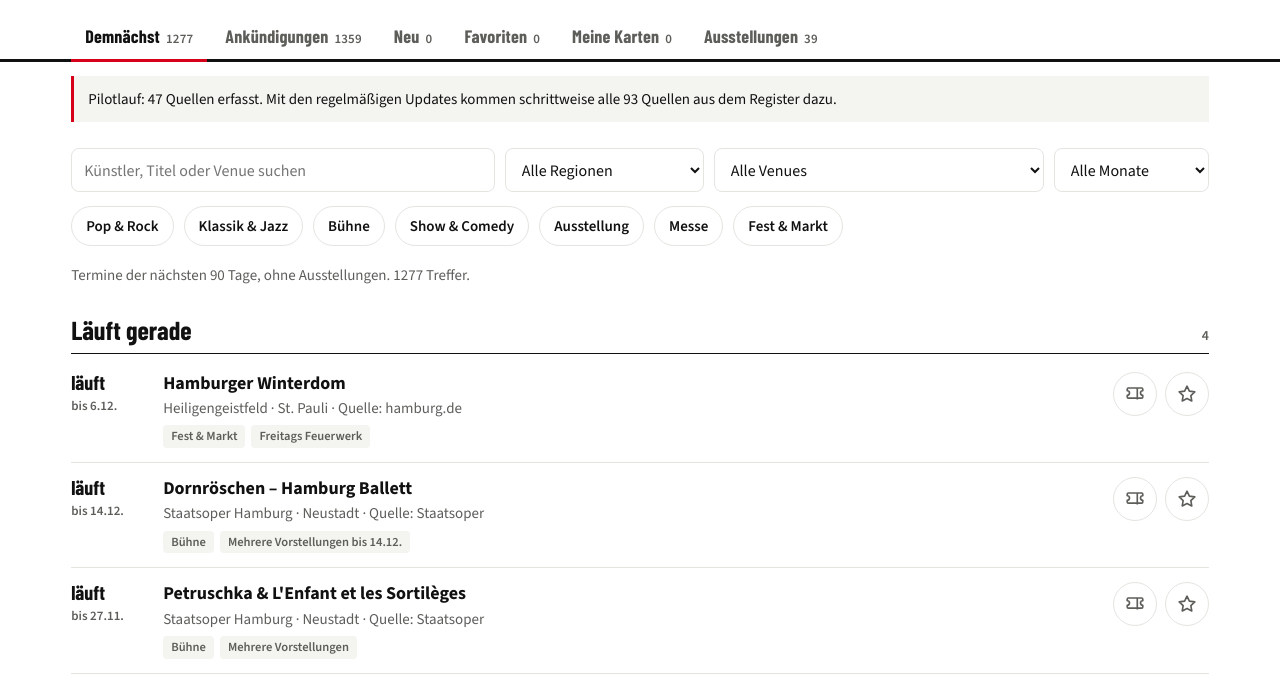
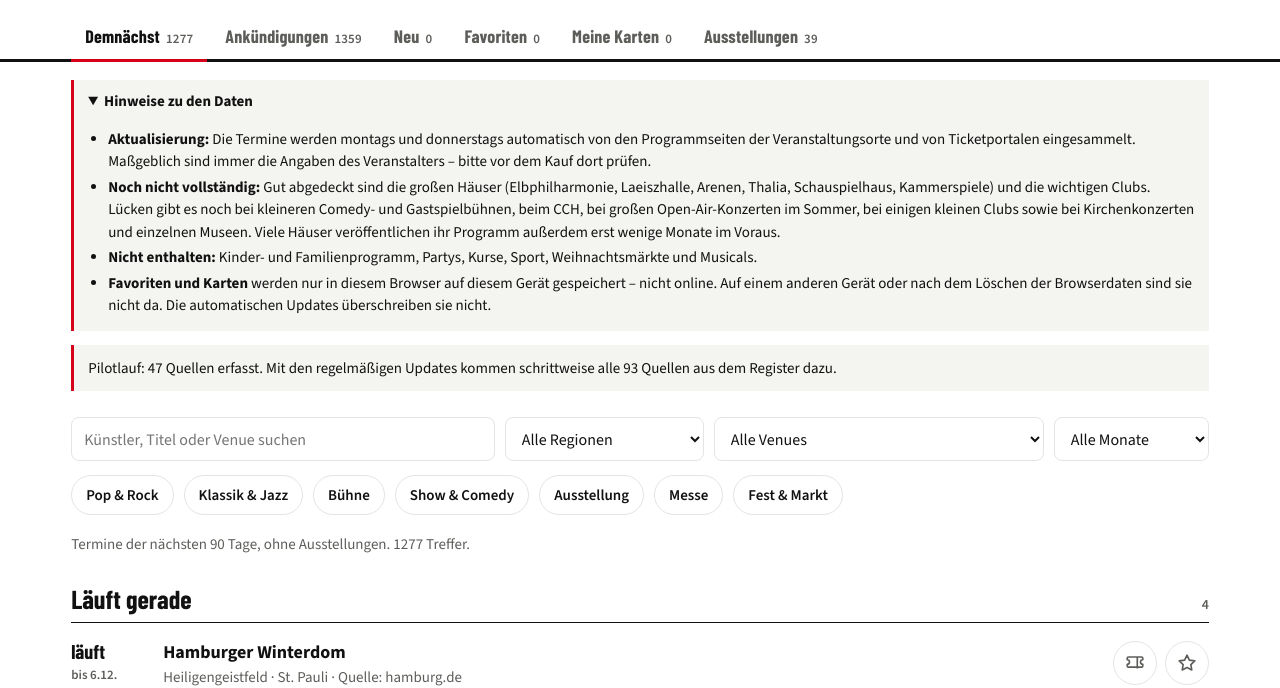
Before and after one commit to reicola/hamburg-events, a plain HTML site: page index.html in a window 1280 px wide. Shown: the part 113-801 px from the top of the page. Drawn offline with nearby package versions, Linux system fonts and the light colour scheme.

Commit message:
Hinweise zu den Daten oben auf der Seite
Co-Authored-By: Claude Opus 5.5 <noreply@anthropic.com>
Claude-Session: https://claude.ai/code/session_017sGhWocKSkKRdg6zRaXH7L

```diff
--- a/index.html
+++ b/index.html
@@ -70,6 +70,9 @@ details.src summary{font:700 22px "Barlow Condensed",sans-serif;cursor:pointer;m
 .srcgrid a{color:var(--ink)}.srcgrid em{font-style:normal;color:var(--mute);font-size:13px}
 .note{font-size:14px;color:var(--mute);margin-top:10px}
 .banner{background:var(--soft);padding:12px 14px;border-left:3px solid var(--red);margin:14px 0 0;font-size:15px}
+.info{margin:18px 0 0;background:var(--soft);border-left:3px solid var(--red);padding:10px 14px;font-size:15px}
+.info summary{font-weight:700;cursor:pointer;min-height:32px}
+.info ul{margin:6px 0 4px;padding-left:20px}.info li{margin:3px 0}
 @media(max-width:600px){.acts{flex-direction:column}.edit{grid-column:1/-1}.row{grid-template-columns:58px minmax(0,1fr) 44px;gap:2px 12px}.d{font-size:30px}.d.range{font-size:16px}.tab{font-size:16px;padding:12px 9px}.kpi{font-size:26px}}
 </style>
 </head>
@@ -82,6 +85,15 @@ details.src summary{font:700 22px "Barlow Condensed",sans-serif;cursor:pointer;m
   <nav class="tabs" id="tabs" role="tablist"></nav>
 </div></header>
 <main class="wrap">
+  <details class="info" id="info">
+    <summary>Hinweise zu den Daten</summary>
+    <ul>
+      <li><b>Aktualisierung:</b> Die Termine werden montags und donnerstags automatisch von den Programmseiten der Veranstaltungsorte und von Ticketportalen eingesammelt. Maßgeblich sind immer die Angaben des Veranstalters – bitte vor dem Kauf dort prüfen.</li>
+      <li><b>Noch nicht vollständig:</b> Gut abgedeckt sind die großen Häuser (Elbphilharmonie, Laeiszhalle, Arenen, Thalia, Schauspielhaus, Kammerspiele) und die wichtigen Clubs. Lücken gibt es noch bei kleineren Comedy- und Gastspielbühnen, beim CCH, bei großen Open-Air-Konzerten im Sommer, bei einigen kleinen Clubs sowie bei Kirchenkonzerten und einzelnen Museen. Viele Häuser veröffentlichen ihr Programm außerdem erst wenige Monate im Voraus.</li>
+      <li><b>Nicht enthalten:</b> Kinder- und Familienprogramm, Partys, Kurse, Sport, Weihnachtsmärkte und Musicals.</li>
+      <li><b>Favoriten und Karten</b> werden nur in diesem Browser auf diesem Gerät gespeichert – nicht online. Auf einem anderen Gerät oder nach dem Löschen der Browserdaten sind sie nicht da. Die automatischen Updates überschreiben sie nicht.</li>
+    </ul>
+  </details>
   <div id="banner"></div>
   <div class="filters" id="filters">
     <input type="search" id="q" placeholder="Künstler, Titel oder Venue suchen" aria-label="Suche">
@@ -253,5 +265,6 @@ render();
   render()})();
 }
 </script>
+<script>try{const i=document.getElementById("info");if(localStorage.getItem("hhc-info")!=="zu")i.open=true;i.addEventListener("toggle",()=>{try{localStorage.setItem("hhc-info",i.open?"auf":"zu")}catch(x){}})}catch(x){}</script>
 </body>
 </html>
```
